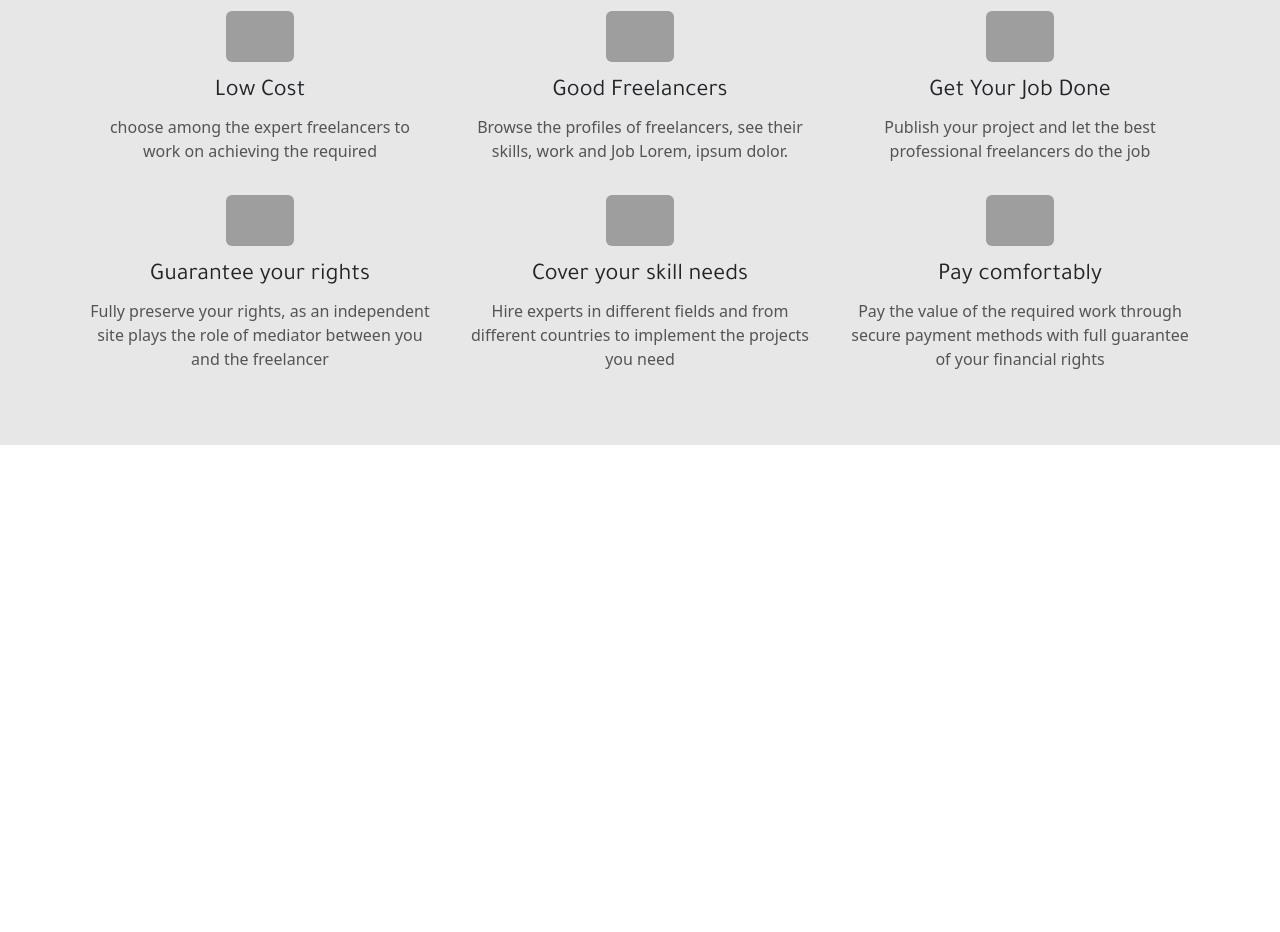
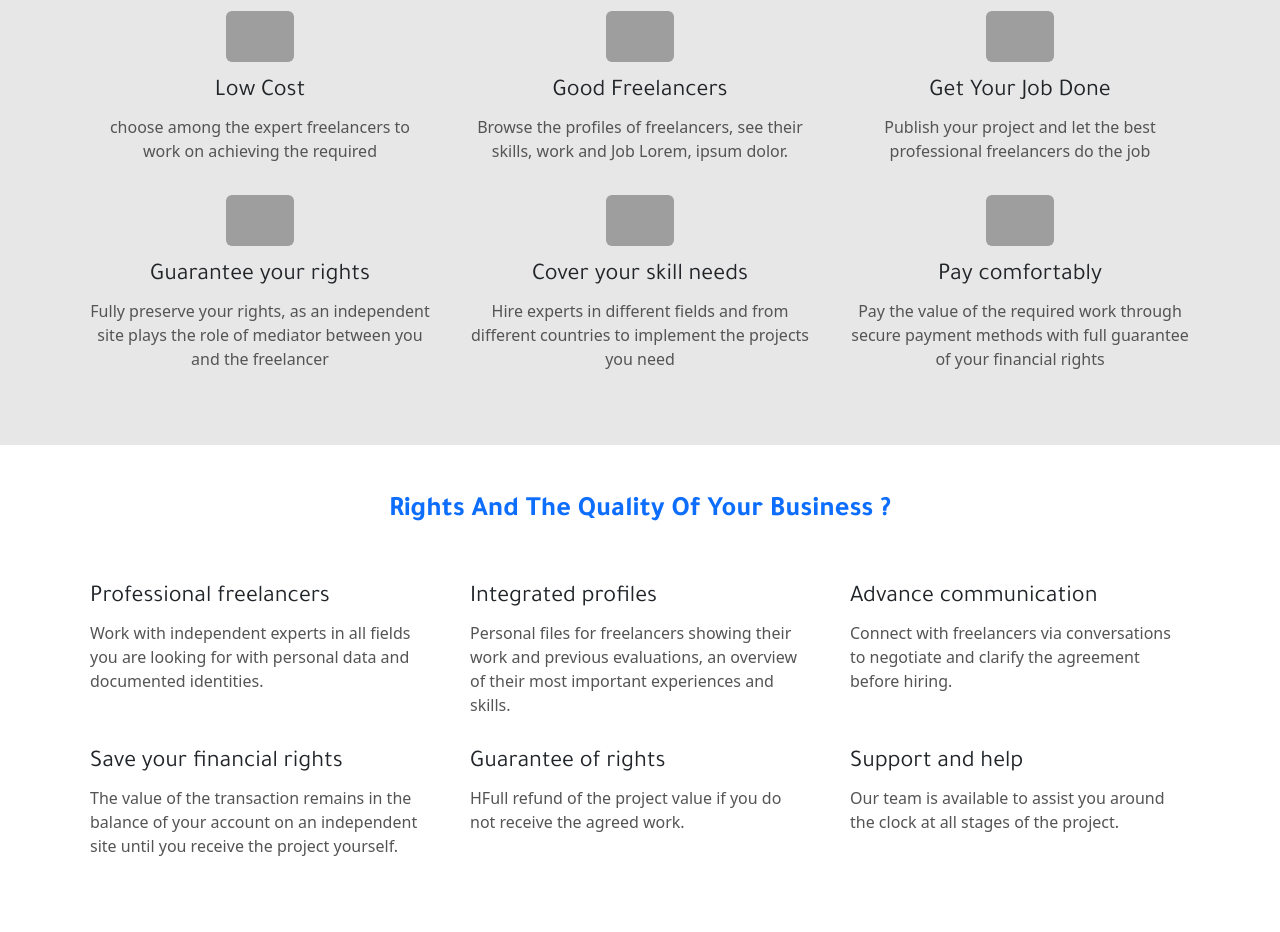
Before and after one commit to abdallahifox/ITI-Final-Project-Graduation, a plain HTML site: page index.html in a window 1280 px wide. Shown: the part 1465-2397 px from the top of the page. Before the commit the page ends 1910 px from the top, so only its background shows below. Drawn offline with nearby package versions, Linux system fonts and the light colour scheme; grey boxes are pictures that could not be loaded.

Commit message:
add:mostaqel-Help Section

```diff
--- a/assets/css/main.css
+++ b/assets/css/main.css
@@ -14,6 +14,7 @@
 3.BOOTSTRAP EDITOR
 4.HERO SECTION
 5.HELP SECTION
+6.MOSTAQEL HELP
 *****************/
 
 /***BASIC**/
@@ -197,3 +198,12 @@ button {
 
 
 /******END HELP SECTION*******/
+
+/***START MOSTAQEL HELP SECTION****/
+
+#mostaqel-help{
+    padding: 50px 0px;
+}
+
+
+/******END MOSTAQEL HELP SECTION*******/
--- a/index.html
+++ b/index.html
@@ -240,6 +240,54 @@
         </div>
     </section>
     <!--END HELP SECTION-->
+
+        <!--Mostaqel Help Section-->
+        <section id="mostaqel-help">
+            <div class="container">
+                <h1 class="fw-bold fs-3 text-center mb-5 text-primary">Rights And The Quality Of Your Business ?</h1>
+                <div class="row">
+                    <div class="col-sm-6 col-md-4">
+                        <div class="p-2">
+
+                            <h3 class="fs-4">Professional freelancers</h3>
+                            <p class="fw-normal fs-p2 text-p">Work with independent experts in all fields you are looking for with personal data and documented identities.
+                            </p>
+                        </div>
+                    </div>
+                    <div class="col-sm-6 col-md-4">
+                        <div class="p-2">
+                            <h3 class="fs-4">Integrated profiles</h3>
+                            <p class="fw-normal fs-p2 text-p ">Personal files for freelancers showing their work and previous evaluations, an overview of their most important experiences and skills.</p>
+                        </div>
+                    </div>
+                    <div class="col-sm-6 col-md-4">
+                        <div class="p-2">
+                            <h3 class="fs-4">Advance communication</h3>
+                            <p class="fw-normal fs-p2 text-p ">Connect with freelancers via conversations to negotiate and clarify the agreement before hiring.</p>
+                        </div>
+                    </div>
+                    <div class="col-sm-6 col-md-4">
+                        <div class="p-2 ">
+                            <h3 class="fs-4">Save your financial rights</h3>
+                            <p class="fw-normal fs-p2 text-p ">The value of the transaction remains in the balance of your account on an independent site until you receive the project yourself.</p>
+                        </div>
+                    </div>
+                    <div class="col-sm-6 col-md-4">
+                        <div class="p-2 ">
+                            <h3 class="fs-4">Guarantee of rights</h3>
+                            <p class="fw-normal fs-p2 text-p ">HFull refund of the project value if you do not receive the agreed work.</p>
+                        </div>
+                    </div>
+                    <div class="col-sm-6 col-md-4">
+                        <div class="p-2 ">
+                            <h3 class="fs-4">Support and help</h3>
+                            <p class="fw-normal fs-p2 text-p ">Our team is available to assist you around the clock at all stages of the project.</p>
+                        </div>
+                    </div>
+                </div>
+            </div>
+        </section>
+        <!--END MOSTAQEL HELP SECTION-->
     <!--Bootstrap 5 JS-->
     <script src="https://cdn.jsdelivr.net/npm/bootstrap@5.3.0-alpha3/dist/js/bootstrap.bundle.min.js"
         integrity="sha384-ENjdO4Dr2bkBIFxQpeoTz1HIcje39Wm4jDKdf19U8gI4ddQ3GYNS7NTKfAdVQSZe"
```
